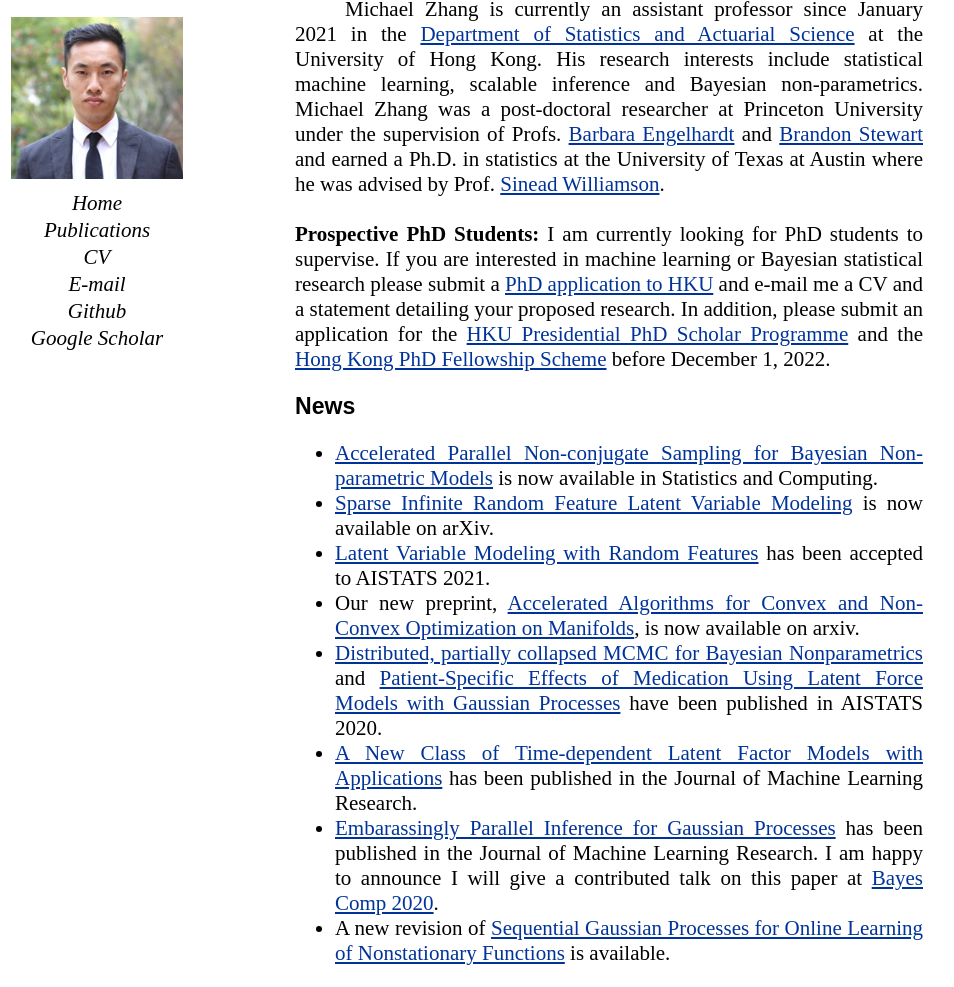
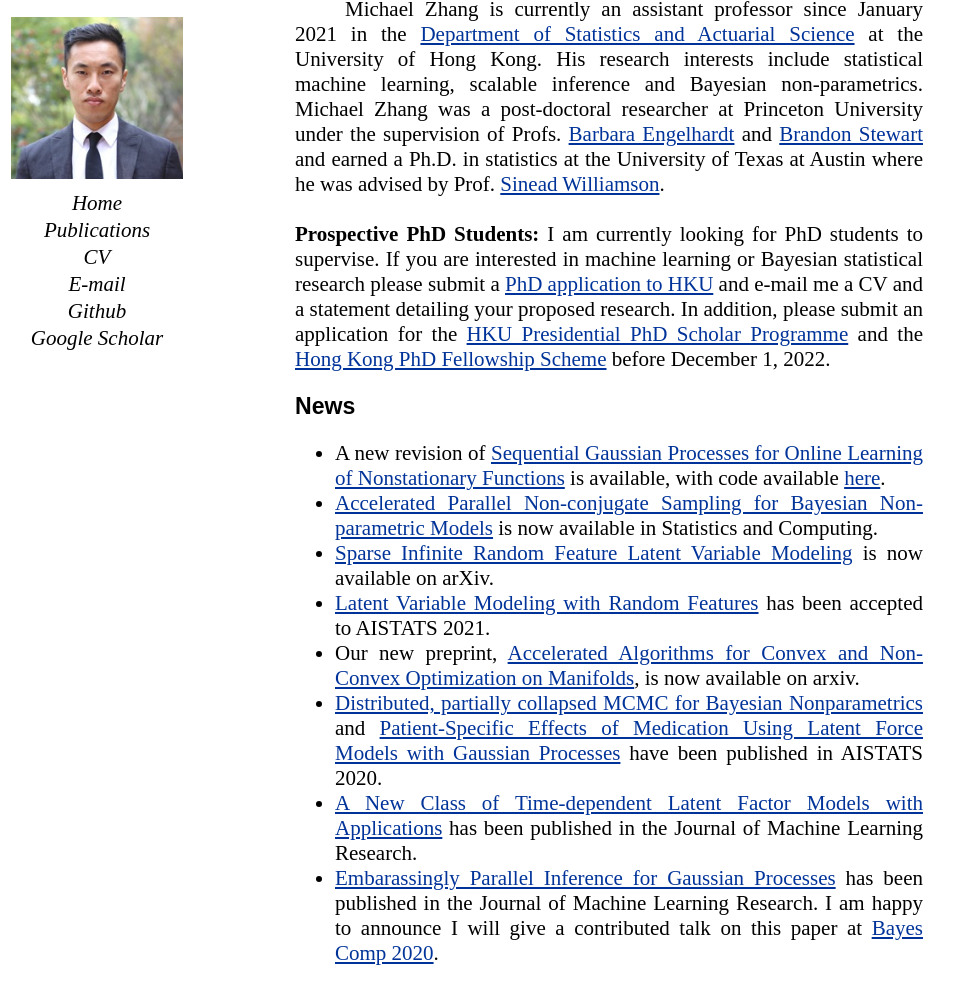
Before and after one commit to michaelzhang01/michaelzhang01.github.io, a plain HTML site: page index.html in a window 1280 px wide. Shown: the part 134-1121 px from the top of the page, without its empty margins (31-985 px from the left). Drawn offline with Linux system fonts and the light colour scheme.

Commit message:
new online gp paper

```diff
--- a/index.html
+++ b/index.html
@@ -29,6 +29,7 @@ and open the template in the editor.
 			</p>
 			<h2>News</h2>
 			<ul>
+                <li> A new revision of <a href="https://arxiv.org/abs/1905.10003">Sequential Gaussian Processes for Online Learning of Nonstationary Functions</a> is available, with code available <a href="https://github.com/michaelzhang01/GPMOE">here</a>.</li>
                 <li><a href="https://link.springer.com/article/10.1007/s11222-022-10108-z">Accelerated Parallel Non-conjugate Sampling for Bayesian Non-parametric Models</a> is now available in Statistics and Computing.</li>
                 <li><a href="https://arxiv.org/abs/2205.09909">Sparse Infinite Random Feature Latent Variable Modeling</a> is now available on arXiv.
                 <li><a href="http://proceedings.mlr.press/v130/gundersen21a.html">Latent Variable Modeling with Random Features</a> has been accepted to AISTATS 2021.</li>
@@ -36,7 +37,6 @@ and open the template in the editor.
                 <li><a href="http://proceedings.mlr.press/v108/dubey20a.html">Distributed, partially collapsed MCMC for Bayesian Nonparametrics</a> and <a href="http://proceedings.mlr.press/v108/cheng20c.html">Patient-Specific Effects of Medication Using Latent Force Models with Gaussian Processes</a> have been published in AISTATS 2020.</li>
                 <li><a href="http://jmlr.org/papers/v21/16-639.html">A New Class of Time-dependent Latent Factor Models with Applications</a> has been published in the Journal of Machine Learning Research.</li>
                 <li><a href="http://www.jmlr.org/papers/v20/18-374.html">Embarassingly Parallel Inference for Gaussian Processes</a> has been published in the Journal of Machine Learning Research. I am happy to announce I will give a contributed talk on this paper at <a href="http://users.stat.ufl.edu/~jhobert/BayesComp2020/Conf_Website/">Bayes Comp 2020</a>.</li>
-                <li> A new revision of <a href="https://arxiv.org/abs/1905.10003"> Sequential Gaussian Processes for Online Learning of Nonstationary Functions</a> is available.</li>
 			</ul>
 		</div>
     </body>
```
Also changed, not shown: 1 other file.
